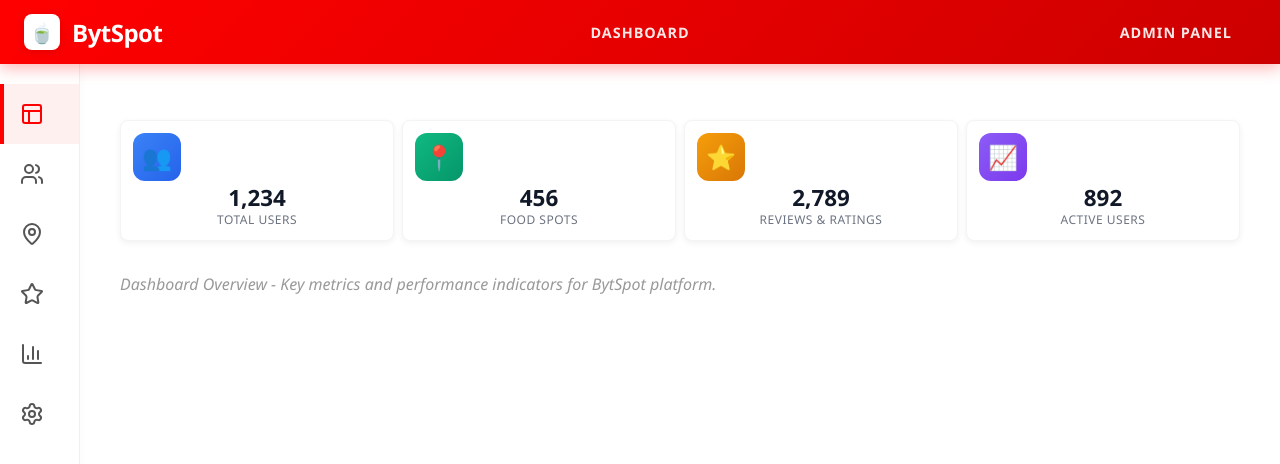
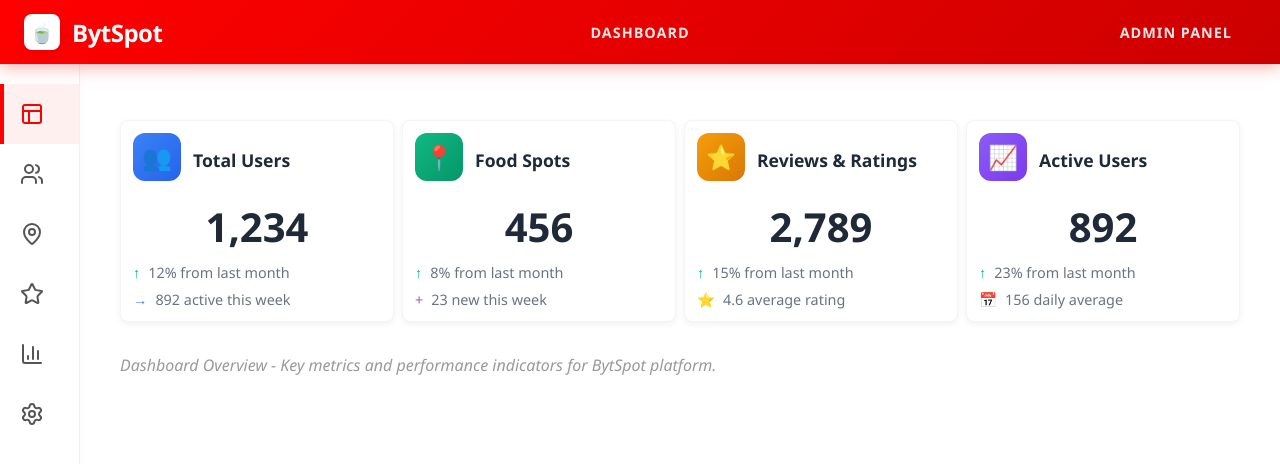
Before and after one commit to Sinxn-coder/chai-in, a React (Vite) app: page / in a window 1280 px wide. Shown: the top 464 px of the page. Built offline with nearby package versions, Linux system fonts and the light colour scheme.

Commit message:
Restore complete dashboard card content with all missing elements - stat-header, stat-content, stat-main, stat-details, stat-item

```diff
--- a/src/App.jsx
+++ b/src/App.jsx
@@ -733,31 +733,79 @@ export default function App() {
       <div className="dashboard">
         <div className="stats-grid">
           <div className="stat-card">
-            <div className="stat-icon users">👥</div>
-            <div className="stat-info">
-              <div className="stat-number">1,234</div>
-              <div className="stat-label">Total Users</div>
+            <div className="stat-header">
+              <div className="stat-icon users">👥</div>
+              <h3>Total Users</h3>
+            </div>
+            <div className="stat-content">
+              <div className="stat-main">1,234</div>
+              <div className="stat-details">
+                <div className="stat-item">
+                  <div className="stat-icon-small success">↑</div>
+                  <span>12% from last month</span>
+                </div>
+                <div className="stat-item">
+                  <div className="stat-icon-small active">→</div>
+                  <span>892 active this week</span>
+                </div>
+              </div>
             </div>
           </div>
           <div className="stat-card">
-            <div className="stat-icon spots">📍</div>
-            <div className="stat-info">
-              <div className="stat-number">456</div>
-              <div className="stat-label">Food Spots</div>
+            <div className="stat-header">
+              <div className="stat-icon spots">📍</div>
+              <h3>Food Spots</h3>
+            </div>
+            <div className="stat-content">
+              <div className="stat-main">456</div>
+              <div className="stat-details">
+                <div className="stat-item">
+                  <div className="stat-icon-small success">↑</div>
+                  <span>8% from last month</span>
+                </div>
+                <div className="stat-item">
+                  <div className="stat-icon-small new">+</div>
+                  <span>23 new this week</span>
+                </div>
+              </div>
             </div>
           </div>
           <div className="stat-card">
-            <div className="stat-icon reviews">⭐</div>
-            <div className="stat-info">
-              <div className="stat-number">2,789</div>
-              <div className="stat-label">Reviews & Ratings</div>
+            <div className="stat-header">
+              <div className="stat-icon reviews">⭐</div>
+              <h3>Reviews & Ratings</h3>
+            </div>
+            <div className="stat-content">
+              <div className="stat-main">2,789</div>
+              <div className="stat-details">
+                <div className="stat-item">
+                  <div className="stat-icon-small success">↑</div>
+                  <span>15% from last month</span>
+                </div>
+                <div className="stat-item">
+                  <div className="stat-icon-small rating">⭐</div>
+                  <span>4.6 average rating</span>
+                </div>
+              </div>
             </div>
           </div>
           <div className="stat-card">
-            <div className="stat-icon analytics">📈</div>
-            <div className="stat-info">
-              <div className="stat-number">892</div>
-              <div className="stat-label">Active Users</div>
+            <div className="stat-header">
+              <div className="stat-icon analytics">📈</div>
+              <h3>Active Users</h3>
+            </div>
+            <div className="stat-content">
+              <div className="stat-main">892</div>
+              <div className="stat-details">
+                <div className="stat-item">
+                  <div className="stat-icon-small success">↑</div>
+                  <span>23% from last month</span>
+                </div>
+                <div className="stat-item">
+                  <div className="stat-icon-small weekly">📅</div>
+                  <span>156 daily average</span>
+                </div>
+              </div>
             </div>
           </div>
         </div>
```
